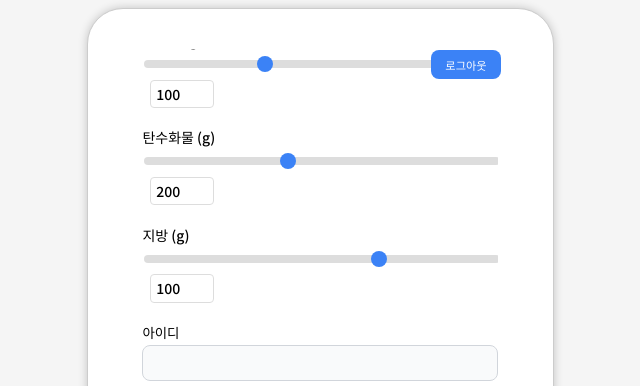
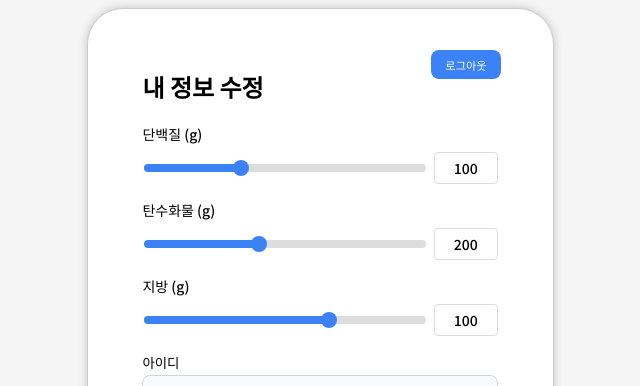
Before and after one commit to obb8923/whip, a React (Create React App) app in the folder front/root/: page /profile in a window 1280 px wide. Shown: the top 386 px of the page, without its empty margins (328-968 px from the left). Built offline with nearby package versions, Linux system fonts and the light colour scheme; no server answers; a web font is replaced by a local one.

Commit message:
slider 예쁘게 바꿈

```diff
--- a/front/root/src/components/SlideBar.js
+++ b/front/root/src/components/SlideBar.js
@@ -1,17 +1,37 @@
-import React from 'react';
+import React, { useRef, useEffect } from 'react';
 import styles from '../css/SlideBar.module.css';
 
 export default function SlideBar({ label, value, onChange, min = 0, max = 100, onInputChange }) {
+  const sliderRef = useRef(null);
+
+  const updateSliderBackground = () => {
+    if (sliderRef.current) {
+      const percent = ((value - min) / (max - min)) * 100;
+      sliderRef.current.style.background = `linear-gradient(to right, #3b82f6 0%, #3b82f6 ${percent}%, #ddd ${percent}%, #ddd 100%)`;
+    }
+  };
+
+  useEffect(() => {
+    updateSliderBackground();
+  }, [value, min, max]);
+
+  const handleSliderChange = (e) => {
+    onChange(e);
+    updateSliderBackground();
+  };
+
   return (
     <div className={styles.slideBarContainer}>
       <label className={styles.slideBarLabel}>{label}</label>
+      <div className={styles.slideBarBox}>
         <input
+          ref={sliderRef}
           type="range"
           className={styles.slideBarSlider}
           min={min}
           max={max}
           value={value}
-        onChange={onChange}
+          onChange={handleSliderChange}
         />
         <input
           type="text"
@@ -22,5 +42,6 @@ export default function SlideBar({ label, value, onChange, min = 0, max = 100, o
           onChange={onInputChange}
         />
       </div>
+    </div>
   );
 }
--- a/front/root/src/css/Profile.module.css
+++ b/front/root/src/css/Profile.module.css
@@ -24,24 +24,14 @@
   display: flex;
   flex-direction: column;
   align-items: center;
-  overflow-y: auto;
+  height: 100%;
   padding: 1rem;
   position: relative;
 }
-.rdGroup{
+
+.rdGroup {
   display: flex;
   flex-direction: column;
-
-}
-
-.formContainer::-webkit-scrollbar {
-  width: 0px;
-  background: transparent;
-}
-
-.formContainer {
-  -ms-overflow-style: none;
-  scrollbar-width: none;
 }
 
 .formform {
@@ -51,17 +41,6 @@
   max-width: 100%;
   width: 96%;
   height: auto;
-  overflow-y: auto;
-}
-
-.formform::-webkit-scrollbar {
-  width: 0px;
-  background: transparent;
-}
-
-.formform {
-  -ms-overflow-style: none;
-  scrollbar-width: none;
 }
 
 .loginSection {
@@ -201,7 +180,6 @@
   margin-right: 0;
 }
 
-/* Override contentBox styles */
 .contentBoxOverride {
   width: 90%;
   padding-top: 3vh;
@@ -209,16 +187,6 @@
   flex-direction: column;
   justify-content: flex-start;
   flex-grow: 1;
-  height: auto; /* Ensure it adjusts based on content */
-  overflow-y: auto; /* Enable scrolling */
+  height: auto;
+  overflow-y: auto;
 }
-
-.contentBoxOverride::-webkit-scrollbar {
-  width: 0px;
-  background: transparent;
-}
-
-.contentBoxOverride {
-  -ms-overflow-style: none;
-  scrollbar-width: none;
-}
--- a/front/root/src/css/SlideBar.module.css
+++ b/front/root/src/css/SlideBar.module.css
@@ -13,14 +13,20 @@
   margin-bottom: 0.5rem;
 }
 
+.slideBarBox {
+  display: flex;
+  align-items: center;
+  width: 100%;
+}
+
 .slideBarSlider {
   -webkit-appearance: none;
-    width: 100%;
+  width: calc(82% - 0.5rem); /* Adjusted to match input width */
   height: 8px;
   background: #ddd;
   outline: none;
   border-radius: 4px;
-    margin-bottom: 0.5rem;
+  margin-right: 0.5rem;
 }
 
 .slideBarSlider::-webkit-slider-thumb {
@@ -42,14 +48,13 @@
 }
 
 .slideBarInput {
-    margin-top: 1%;
   width: 18%;
-    height: 35%;
-    margin-left: 0.5rem;
-    padding: 0.3rem;
+  height: 2rem;
+  padding: 0;
   border: 1px solid #ddd;
   border-radius: 4px;
   font-size: 0.875rem;
   font-weight: 500;
-    margin-left: 0.5rem;
+  text-align: center;
+  line-height: 2rem;
 }
```
Lines whose indentation alone changed are shown as unchanged.
